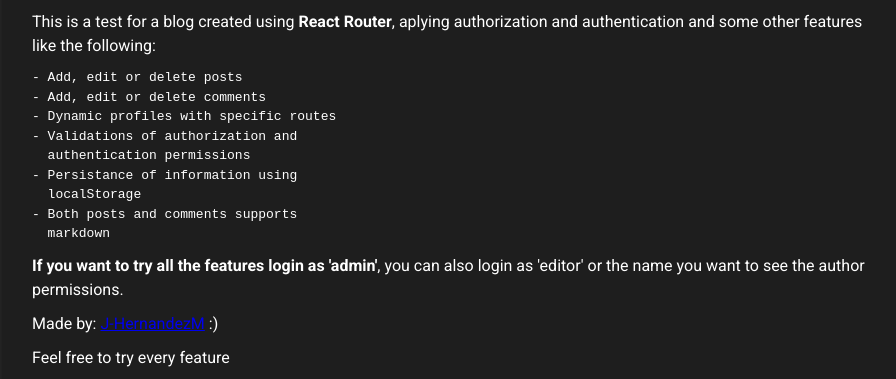
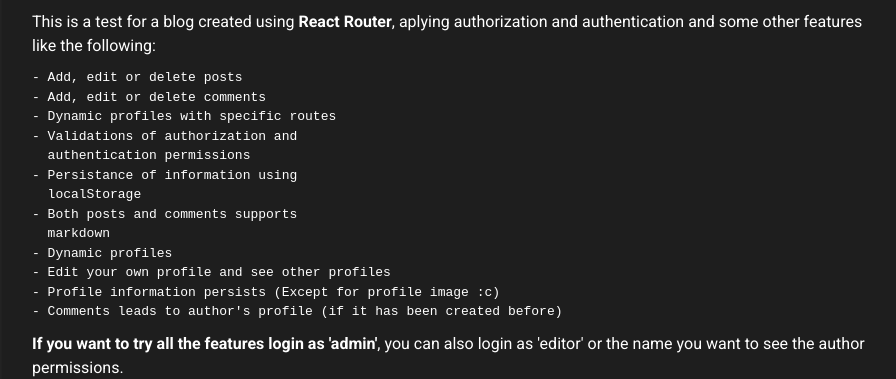
Before and after one commit to J-HernandezM/router-auth, a React (Vite) app: page /#/ in a window 1280 px wide. Shown: the part 170-549 px from the top of the page, without its empty margins (188-1084 px from the left). Built offline with nearby package versions, Linux system fonts and the light colour scheme.

Commit message:
feat: README added and HOMEPAGE updated

```diff
--- a/src/Pages/HomePage/index.jsx
+++ b/src/Pages/HomePage/index.jsx
@@ -36,6 +36,11 @@
       localStorage
     - Both posts and comments supports
       markdown
+    - Dynamic profiles
+    - Edit your own profile and see other profiles
+    - Profile information persists (Except for profile image :c)
+    - Comments leads to author's profile (if it has been created before)
+
 
 **If you want to try all the features login as 'admin'**, you can also login as 'editor' or the name you want to see the author permissions.
 
```
Also changed, not shown: 1 other file (tests, documents, lock files or other folders).
